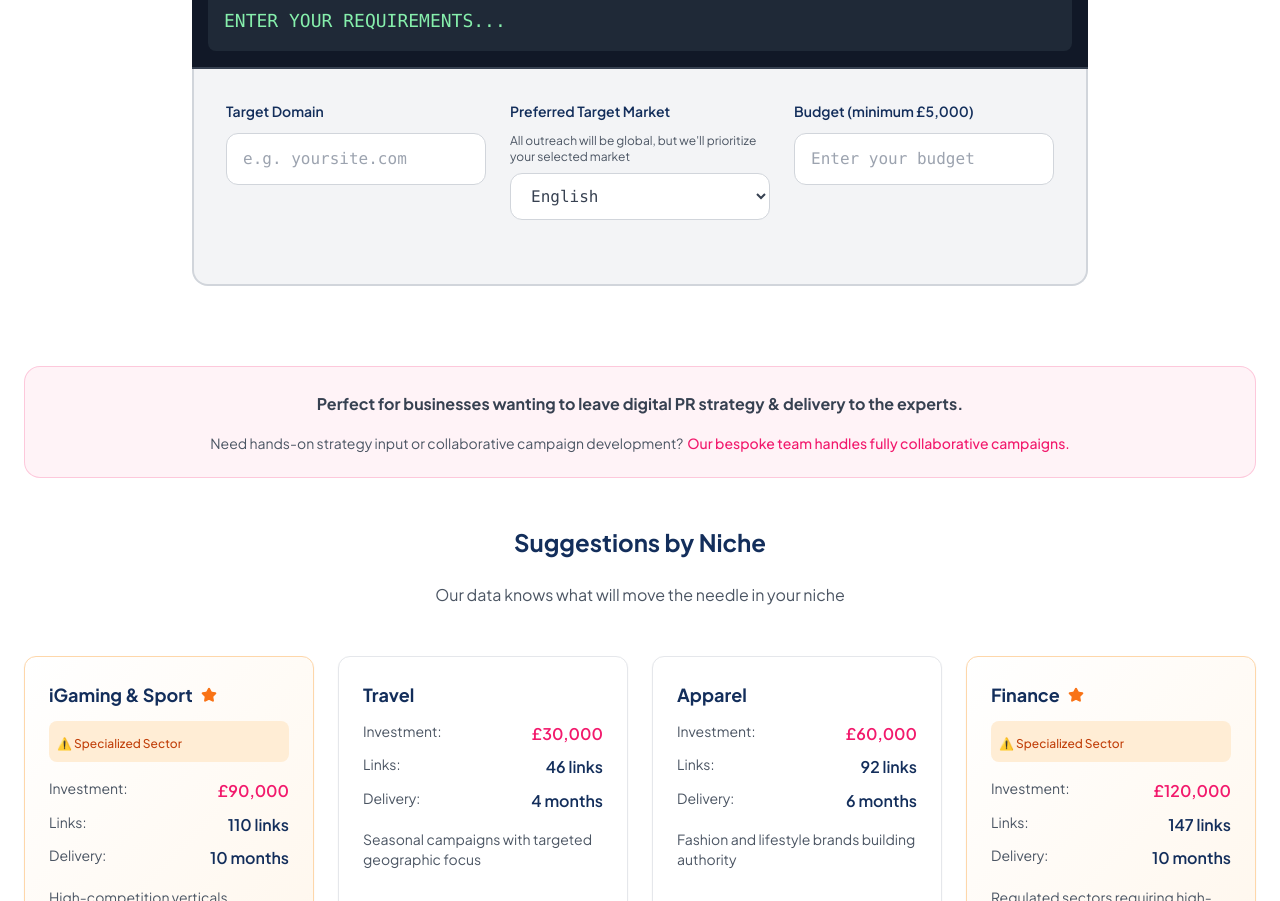
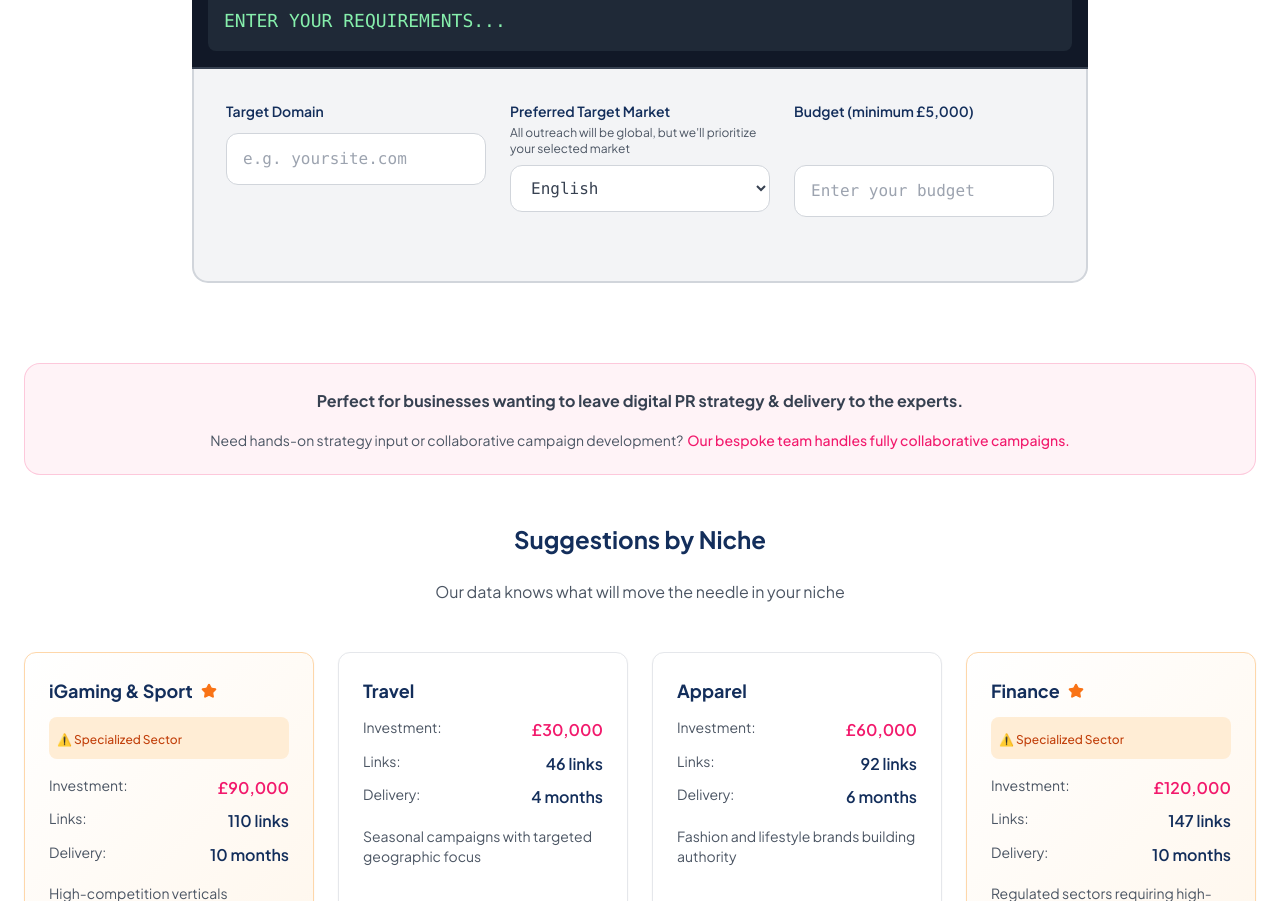
Before and after one commit to ZoCodes/reboot-authority-launchpad, a React (Vite) app: page / in a window 1280 px wide. Shown: the part 2260-3161 px from the top of the page. Built offline with nearby package versions, Linux system fonts and the light colour scheme.

Commit message:
Fix: Calculator form dropdown alignment
Adjust the calculator form layout to ensure the dropdown box aligns correctly with other elements in the grid, addressing the misalignment caused by the explanatory text.

```diff
--- a/src/components/CalculatorForm.tsx
+++ b/src/components/CalculatorForm.tsx
@@ -33,10 +33,10 @@ const CalculatorForm = ({
       </div>
 
       <div>
-        <label htmlFor="market" className="block text-sm font-semibold text-reboot-navy mb-3">
+        <label htmlFor="market" className="block text-sm font-semibold text-reboot-navy mb-1">
           Preferred Target Market
         </label>
-        <p className="text-xs text-gray-600 mb-2">All outreach will be global, but we'll prioritize your selected market</p>
+        <p className="text-xs text-gray-600 mb-2 min-h-[2rem] flex items-center">All outreach will be global, but we'll prioritize your selected market</p>
         <select
           id="market"
           value={market}
@@ -56,9 +56,10 @@ const CalculatorForm = ({
       </div>
 
       <div>
-        <label htmlFor="budget" className="block text-sm font-semibold text-reboot-navy mb-3">
+        <label htmlFor="budget" className="block text-sm font-semibold text-reboot-navy mb-1">
           Budget (minimum £5,000)
         </label>
+        <div className="min-h-[2rem] mb-2"></div>
         <input
           type="number"
           id="budget"
```
